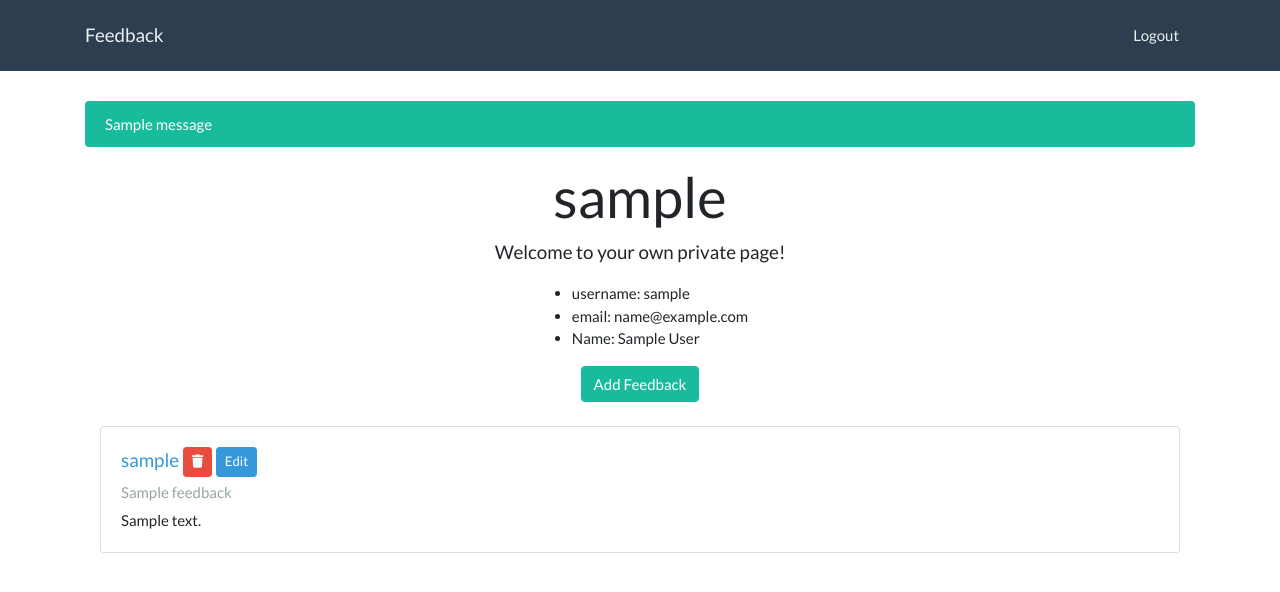
After one commit to kicamSM/flask_authentication_authorization_exercise, a Flask app: a page that uses templates/base.html in a window 1280 px wide. The commit adds this page. Shown: the top 592 px of the page. Run offline with Flask 3, Linux system fonts and the light colour scheme; the visitor is signed in with stand-in values (Sample User, id 1); tables that the repository leaves empty hold one stand-in row (values such as "Sample post"); one stand-in notice (Sample message) is shown; some libraries are stand-ins or nearby versions.

Commit message:
Everything required seems to be working

```diff
--- a/app.py
+++ b/app.py
@@ -1,8 +1,7 @@
 from flask import Flask, render_template, redirect, session, flash
 from flask_debugtoolbar import DebugToolbarExtension
-from models import connect_db, db, User
-from forms import RegisterForm, LoginForm
-
+from models import connect_db, db, User, Feedback
+from forms import RegisterForm, LoginForm, FeedbackForm
 
 app = Flask(__name__)
 app.config["SQLALCHEMY_DATABASE_URI"] = "postgresql:///auth_db"
@@ -42,7 +41,7 @@ def registration_page():
 
         session['username'] = new_user.username
 
-        return redirect("/secret")
+        return redirect(f"/users/{new_user.username}")
     else:
         return render_template('registration.html', form=form)
 
@@ -58,20 +57,84 @@ def login_page():
         if user:
             session['username'] = user.username
             # raise ValueError(session['username'])
-            return redirect('/secret')
+            return redirect(f"/users/{user.username}")
+        # note you neeed to figure out how to put the username into the http string
         else:
             form.username.errors =  ["Bad username/password"]
     return render_template("login.html", form=form)
 
-@app.route("/secret")
-def secret_page():
+@app.route("/users/<username>")
+def secret_page(username):
     """Displays secret page"""
+    # raise ValueError(user)
+    user = User.query.get_or_404(username)
+    all_feedback = Feedback.query.all()
     if "username" not in session:
-        flash("Please login to continue!")
+        flash("Please login to continue!", "info")
+        # this flash doesnt appear to be working
         return redirect("/")
 
     else:
-        return("You made it!!!")
+        return render_template("user_info.html", username=username, user=user, all_feedback=all_feedback)
+
+@app.route('/users/<username>/feedback/add', methods=["GET", "POST"])
+def add_feedback(username):
+    """Displays feedback form"""
+    user = User.query.get_or_404(username)
+    form = FeedbackForm()
+    all_feedback = Feedback.query.all()
+    # raise ValueError(all_feedback)
+    if "username" not in session:
+        flash("Please login to continue!", "danger")
+        return redirect("/login")
+    if form.validate_on_submit():
+        # all_feedback = Feedback.query.all()
+        title = form.title.data
+        content = form.content.data
+        new_feedback = Feedback(title=title, content=content, username=session["username"])
+        db.session.add(new_feedback)
+        db.session.commit()
+        flash('Feedback Accepted!', 'success')
+        return redirect(f"/users/{user.username}")
+    return render_template('feedback.html', form=form, all_feedback=all_feedback)
+
+@app.route('/feedback/<feedback_id>/update', methods=["GET", "POST"])
+def update_feedback(feedback_id):
+    """Displays Update Feedback Form"""
+    username = session['username']
+    user = User.query.get_or_404(username)
+    feedback = Feedback.query.get_or_404(feedback_id)
+    form = FeedbackForm(obj=feedback)
+    if form.validate_on_submit():
+        feedback.title = form.title.data
+        feedback.content = form.content.data
+        db.session.commit()
+        flash('Update Accepted!', 'success')
+        return redirect(f"/users/{user.username}")
+
+    return render_template('update.html', form=form)
+
+@app.route('/feedback/<feedback_id>/delete', methods=["POST"])
+def delete_feedback(feedback_id):
+    """Deletes Feedback"""
+    feedback = Feedback.query.filter_by(id=feedback_id).first()
+    user = feedback.user
+    # if "username" not in session:
+    if session['username'] != user.username:
+    # if I try access this route through the url I just get method not allowed which is not particularly helpful
+        # raise ValueError("username")
+        flash("Please login to continue!")
+        return redirect("/login")
+    if session['username'] == user.username:
+        db.session.delete(feedback)
+        db.session.commit()
+        return redirect(f"/users/{user.username}")
+    flash("You don't have permission to do that!", "danger")
+    return redirect(f"/users/{user.username}")
+
+
+
+
 
 @app.route('/logout')
 def logout_user():
--- a/forms.py
+++ b/forms.py
@@ -18,3 +18,8 @@ class RegisterForm(FlaskForm):
     email = EmailField("Email", validators=[InputRequired()])
     first_name = StringField("First Name", validators=[InputRequired()])
     last_name = StringField("Last Name", validators=[InputRequired()])
+
+class FeedbackForm(FlaskForm):
+    """Form for adding feedback."""
+    title = StringField("Title", validators=[InputRequired()])
+    content = StringField("Add feedback", validators=[InputRequired()])
--- a/templates/base.html
+++ b/templates/base.html
@@ -10,6 +10,29 @@
     <title>{% block title %}{% endblock %}</title>
 </head>
 <body>
+    <nav class="navbar navbar-light bg-primary justify-content-between ">
+        <div class="container">
+          <a href="/" class="navbar-brand text-light">Feedback</a>
+          <ul class="nav navbar-nav flex-row float-right">
+            {% if session['username'] %}
+            <li class="nav-item">
+              <a class="nav-link pr-3 text-light" href="/logout">Logout</a>
+            </li>
+            {% else %}
+            <li class="nav-item">
+              <a class="nav-link pr-3 text-light" href="/login">Login</a>
+            </li>
+            <li class="nav-item">
+              <a class="nav-link text-light" href="/register">Sign up</a>
+            </li>
+            {% endif %}
+          </ul>
+        </div>
+      </nav>
+    <div class="container" style="margin-top: 2em">
+    {% for category, msg in get_flashed_messages(with_categories=True) %}
+    <div class="alert alert-{{category}}">{{ msg }}</div>
+    {% endfor %}
     <div class="container">
         <main id="content">
             {% block content %} {% endblock %}
--- /dev/null
+++ b/templates/user_info.html
@@ -0,0 +1,45 @@
+{% extends 'base.html' %}
+
+{% block title %}{{user.username}}{% endblock %}
+
+{% block content %}
+<div class="container">
+    <h1 class="display-4 text-center">{{user.username}}</h1>
+    <p class="lead text-center">Welcome to your own private page!</p>
+</div>
+<div class="row justify-content-center">
+    <p>
+        <ul>
+            <li>username: {{user.username}}</li>
+            <li>email: {{user.email}}</li>
+            <li>Name: {{user.first_name}} {{user.last_name}}</li>
+        </ul>
+    </p>
+</div>
+<div class="row justify-content-center">
+    <a href="/users/{{user.username}}/feedback/add" class="btn btn-success">Add Feedback</a>
+</div>
+<div>
+    {% for feedback in all_feedback %}
+    <div class="card my-4">
+      <div class="card-body">
+        <h5 class="card-title text-info">
+          {{feedback.user.username}}
+          {% if session['username'] == feedback.username %}
+          <form style="display:inline;" action="/feedback/{{feedback.id}}/delete" method="POST">
+            <button class="btn btn-sm btn-danger"><i class="fas fa-trash"></i></button>
+          </form>
+          <a href="/feedback/{{feedback.id}}/update" class="btn btn-sm btn-info">Edit</a>
+          {% endif %}
+        </h5>
+        <h6 class="card-subtitle mb-2 text-muted">{{feedback.title}}</h6>
+        <p class="card-text">
+          {{feedback.content}}
+        </p>
+
+      </div>
+    </div>
+
+    {%  endfor %}
+
+{% endblock %}
```
Also changed, not shown: models.py (+13 -0 lines), templates/feedback.html (added, +30 -0 lines), templates/update.html (added, +30 -0 lines).
